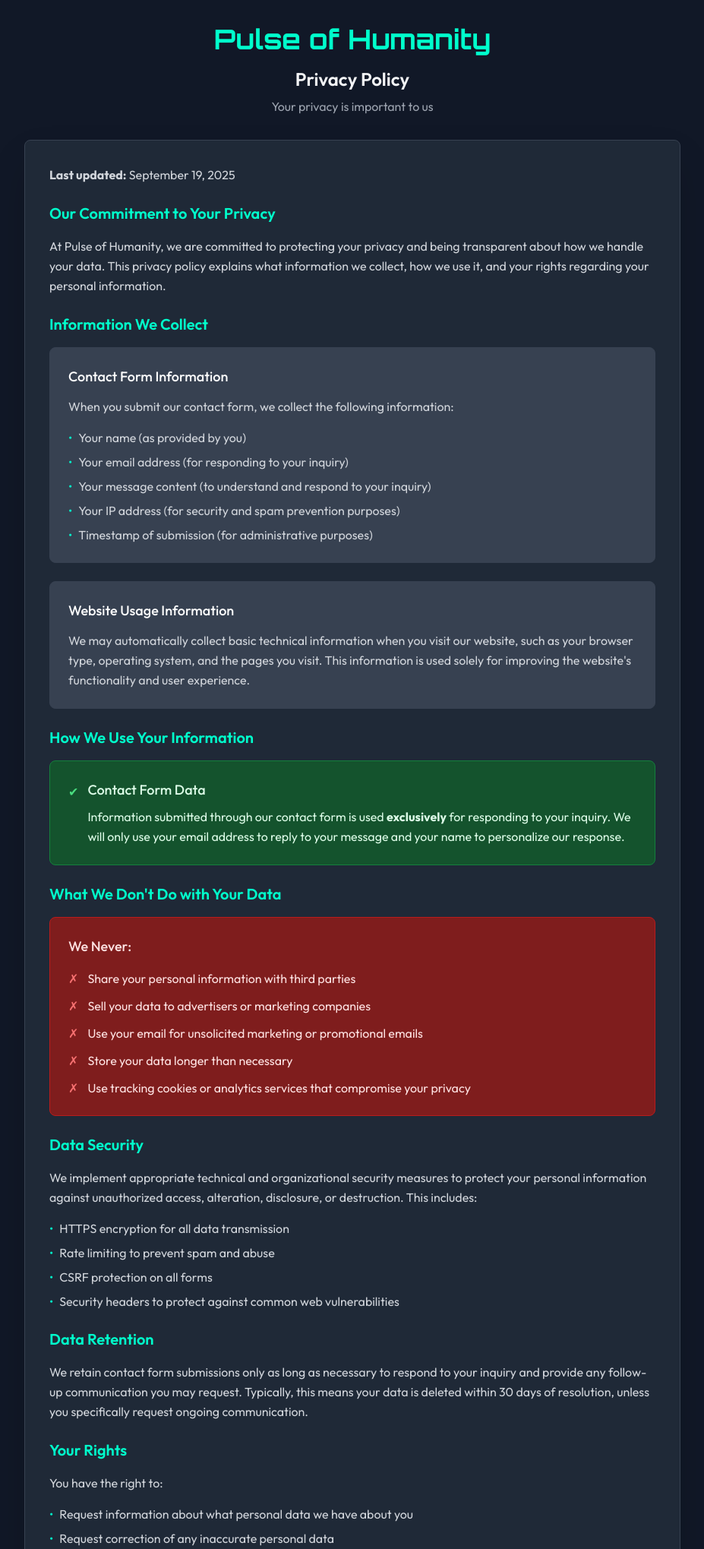
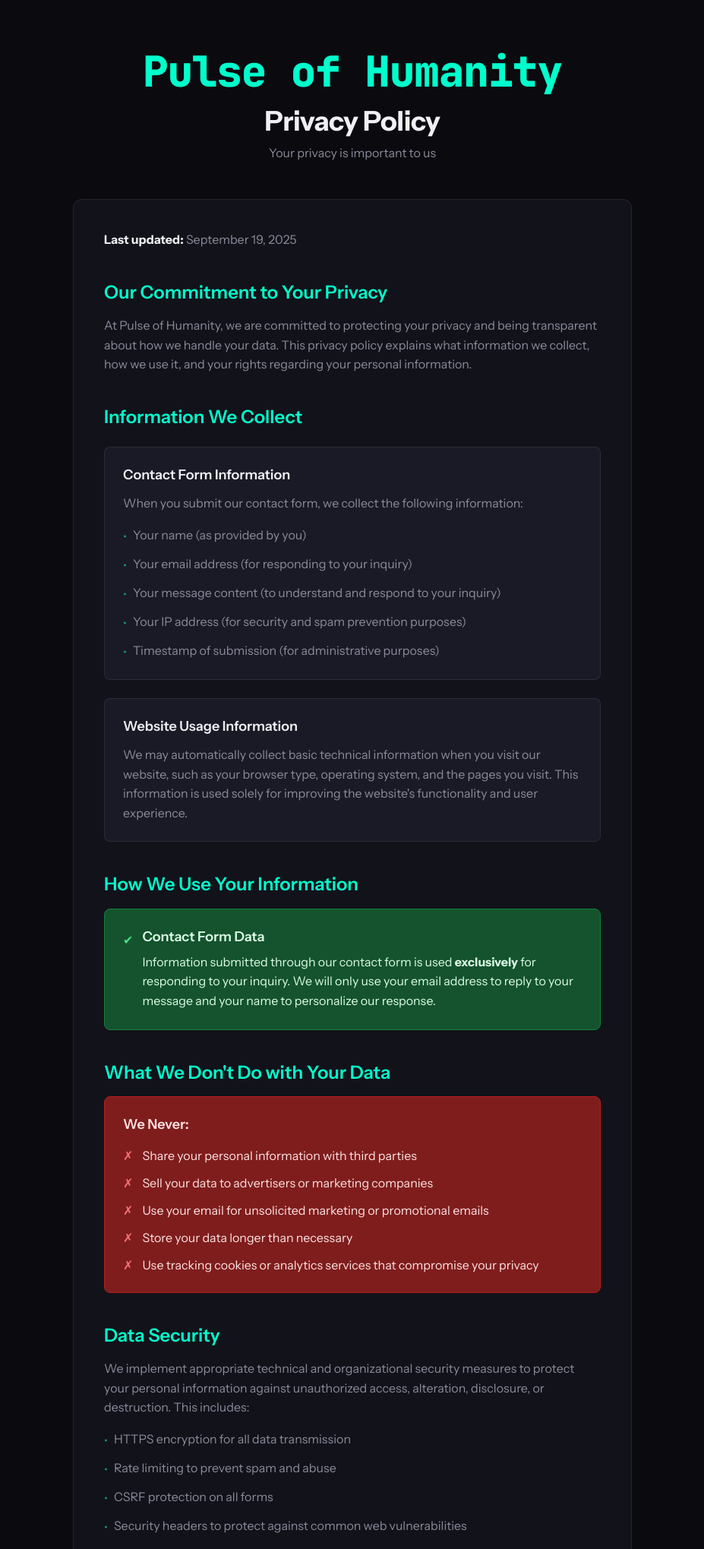
Before and after one commit to GnuJason/Pulse-of-Humanity, a Flask app: page /privacy in a window 1280 px wide. Shown: the top 2039 px of the page at 76% size, without its empty margins (176-1103 px from the left). Run offline with Flask 3, Linux system fonts and the light colour scheme.

Commit message:
P3: cinematic design overhaul — fonts, colors, motion, typography, footer
- Replace Orbitron+Outfit with JetBrains Mono (display) + Instrument Sans (body)
- Unify color system: darker palette (--bg-card, --bg-card-alt, --border-color)
- Add page-load motion choreography (fadeIn, scaleIn, staggered delays)
- Add typography scale classes (heading-xl/lg/md/sm, body-lg/md)
- Add atmospheric footer with gradient glow and backdrop-filter
- Update all templates to use new design system (no hardcoded grays)
- Respect prefers-reduced-motion throughout
- Rebuild Tailwind CSS with new utility classes

```diff
--- a/templates/base.html
+++ b/templates/base.html
@@ -9,8 +9,8 @@
   <link rel="preconnect" href="https://fonts.googleapis.com" />
   <link rel="preconnect" href="https://fonts.gstatic.com" crossorigin />
 
-  <!-- Fonts: Orbitron (display) + Outfit (body) -->
-  <link href="https://fonts.googleapis.com/css2?family=Orbitron:wght@700;900&family=Outfit:wght@300;400;500;600;700&display=swap" rel="stylesheet" />
+  <!-- Fonts: JetBrains Mono (counter/display) + Instrument Sans (body) -->
+  <link href="https://fonts.googleapis.com/css2?family=Instrument+Sans:wght@400;500;600;700&family=JetBrains+Mono:wght@700;800&display=swap" rel="stylesheet" />
 
   <!-- Tailwind CSS (compiled) -->
   <link rel="stylesheet" href="{{ url_for('static', filename='css/main.css') }}" />
@@ -20,22 +20,25 @@
       --accent: #00ffcc;
       --accent-glow: rgba(0, 255, 204, 0.7);
       --accent-strong: rgba(0, 255, 204, 1);
+      --accent-dim: rgba(0, 255, 204, 0.15);
       --bg-primary: #000000;
-      --bg-secondary: #111827;
-      --bg-card: #1f2937;
-      --bg-card-alt: #374151;
-      --border-color: #374151;
-      --text-primary: #ffffff;
-      --text-secondary: #9ca3af;
-      --text-muted: #6b7280;
+      --bg-secondary: #0a0a0f;
+      --bg-card: #12121a;
+      --bg-card-alt: #1a1a26;
+      --border-color: rgba(255, 255, 255, 0.08);
+      --text-primary: #f0f0f5;
+      --text-secondary: #8a8a9a;
+      --text-muted: #55556a;
       --success: #4ade80;
       --danger: #f87171;
-      --font-display: 'Orbitron', monospace, sans-serif;
-      --font-body: 'Outfit', sans-serif;
+      --font-display: 'JetBrains Mono', 'Courier New', monospace;
+      --font-body: 'Instrument Sans', system-ui, sans-serif;
     }
 
     body {
       font-family: var(--font-body);
+      background: var(--bg-secondary);
+      color: var(--text-primary);
     }
 
     /* Reduced-motion support */
@@ -46,30 +49,105 @@
         transition-duration: 0.01ms !important;
         scroll-behavior: auto !important;
       }
+      .reveal { opacity: 1; }
     }
 
     /* Page-load reveal choreography */
     @keyframes fadeInUp {
-      from { opacity: 0; transform: translateY(18px); }
+      from { opacity: 0; transform: translateY(24px); }
       to   { opacity: 1; transform: translateY(0); }
+    }
+
+    @keyframes fadeIn {
+      from { opacity: 0; }
+      to   { opacity: 1; }
+    }
+
+    @keyframes scaleIn {
+      from { opacity: 0; transform: scale(0.96); }
+      to   { opacity: 1; transform: scale(1); }
     }
 
     .reveal {
       opacity: 0;
-      animation: fadeInUp 0.7s ease-out forwards;
+      animation: fadeInUp 0.8s cubic-bezier(0.16, 1, 0.3, 1) forwards;
     }
 
-    .reveal-delay-1 { animation-delay: 0.12s; }
-    .reveal-delay-2 { animation-delay: 0.24s; }
-    .reveal-delay-3 { animation-delay: 0.40s; }
-    .reveal-delay-4 { animation-delay: 0.56s; }
-    .reveal-delay-5 { animation-delay: 0.72s; }
+    .reveal-fade {
+      opacity: 0;
+      animation: fadeIn 1s ease-out forwards;
+    }
+
+    .reveal-scale {
+      opacity: 0;
+      animation: scaleIn 0.7s cubic-bezier(0.16, 1, 0.3, 1) forwards;
+    }
+
+    .reveal-delay-1 { animation-delay: 0.15s; }
+    .reveal-delay-2 { animation-delay: 0.30s; }
+    .reveal-delay-3 { animation-delay: 0.50s; }
+    .reveal-delay-4 { animation-delay: 0.70s; }
+    .reveal-delay-5 { animation-delay: 0.90s; }
+
+    /* Typography scale */
+    .heading-xl {
+      font-family: var(--font-display);
+      font-size: clamp(2rem, 5vw, 3.5rem);
+      font-weight: 800;
+      letter-spacing: -0.02em;
+      line-height: 1.1;
+    }
+
+    .heading-lg {
+      font-size: clamp(1.5rem, 3vw, 2.25rem);
+      font-weight: 700;
+      letter-spacing: -0.01em;
+      line-height: 1.2;
+    }
+
+    .heading-md {
+      font-size: clamp(1.125rem, 2vw, 1.5rem);
+      font-weight: 600;
+      line-height: 1.3;
+    }
+
+    .heading-sm {
+      font-size: 1.125rem;
+      font-weight: 600;
+      line-height: 1.4;
+    }
+
+    .body-lg {
+      font-size: 1.125rem;
+      line-height: 1.7;
+    }
+
+    .body-md {
+      font-size: 1rem;
+      line-height: 1.6;
+    }
+
+    /* Atmospheric footer */
+    .site-footer {
+      position: relative;
+      background: linear-gradient(to top, rgba(0, 255, 204, 0.03), transparent);
+      border-top: 1px solid var(--border-color);
+    }
+
+    .site-footer::before {
+      content: '';
+      position: absolute;
+      inset: 0;
+      backdrop-filter: blur(12px);
+      -webkit-backdrop-filter: blur(12px);
+      pointer-events: none;
+    }
 
     {% block extra_styles %}{% endblock %}
   </style>
   {% block head_extra %}{% endblock %}
 </head>
-<body class="{% block body_class %}bg-[var(--bg-secondary)] text-white min-h-screen{% endblock %}">
+<body class="{% block body_class %}min-h-screen{% endblock %}">
 
   <!-- Skip to content -->
   <a href="#main-content"
@@ -85,15 +163,17 @@
   </main>
   {% endblock %}
 
-  <footer class="z-10 mt-auto py-3 sm:py-4 px-4 sm:px-6 {% block footer_class %}{% endblock %}">
-    <nav aria-label="Footer navigation" class="text-xs text-[var(--text-secondary)] text-center max-w-4xl mx-auto">
+  <footer class="site-footer z-10 mt-auto py-4 sm:py-5 px-4 sm:px-6 {% block footer_class %}{% endblock %}">
+    <nav aria-label="Footer navigation" class="relative z-10 text-xs text-center max-w-4xl mx-auto" style="color: var(--text-secondary);">
       {% block footer_content %}
       <p class="mb-1">
-        <a href="/about" class="underline hover:text-[var(--accent)] transition-colors">About</a> &bull;
-        <a href="/privacy" class="underline hover:text-[var(--accent)] transition-colors">Privacy</a> &bull;
-        <a href="/contact" class="underline hover:text-[var(--accent)] transition-colors">Contact Us</a>
+        <a href="/about" class="hover:text-[var(--accent)] transition-colors">About</a>
+        <span class="mx-1.5 opacity-30">/</span>
+        <a href="/privacy" class="hover:text-[var(--accent)] transition-colors">Privacy</a>
+        <span class="mx-1.5 opacity-30">/</span>
+        <a href="/contact" class="hover:text-[var(--accent)] transition-colors">Contact</a>
       </p>
-      <p class="mt-1">&copy; <span id="current-year"></span> Pulse of Humanity</p>
+      <p class="mt-1 opacity-50">&copy; <span id="current-year"></span> Pulse of Humanity</p>
       {% endblock %}
     </nav>
   </footer>
--- a/templates/privacy.html
+++ b/templates/privacy.html
@@ -3,85 +3,91 @@
 {% block title %}Privacy Policy | Pulse of Humanity{% endblock %}
 
 {% block content %}
-  <div class="container mx-auto px-4 py-8 max-w-4xl">
-    <header class="text-center mb-8 reveal">
-      <h1 class="text-4xl font-bold mb-4" style="font-family: var(--font-display);">
-        <a href="/" class="text-[var(--accent)] hover:opacity-80 transition-opacity">
+  <div class="container mx-auto px-4 py-12 sm:py-16 max-w-3xl">
+    <header class="text-center mb-12 reveal">
+      <a href="/" class="heading-xl text-[var(--accent)] hover:opacity-80 transition-opacity inline-block mb-3">
         Pulse of Humanity
       </a>
-      </h1>
-      <h2 class="text-2xl font-semibold text-gray-100">Privacy Policy</h2>
-      <p class="text-[var(--text-secondary)] mt-2">Your privacy is important to us</p>
+      <h1 class="heading-lg" style="color: var(--text-primary);">Privacy Policy</h1>
+      <p class="body-md mt-2" style="color: var(--text-secondary);">Your privacy is important to us</p>
     </header>
 
-    <div class="bg-[var(--bg-card)] rounded-lg p-8 shadow-2xl border border-[var(--border-color)] mb-8 reveal reveal-delay-1">
-      <div class="prose prose-invert max-w-none">
-        <p class="text-gray-300 mb-6 leading-relaxed">
-          <strong>Last updated:</strong> September 19, 2025
+    <div class="rounded-xl p-6 sm:p-10 mb-8 reveal reveal-delay-1"
+         style="background: var(--bg-card); border: 1px solid var(--border-color);">
+      <div class="space-y-10">
+        <p class="body-md" style="color: var(--text-secondary);">
+          <strong style="color: var(--text-primary);">Last updated:</strong> September 19, 2025
         </p>
 
-        <h3 class="text-xl font-semibold text-[var(--accent)] mb-4">Our Commitment to Your Privacy</h3>
-        <p class="text-gray-300 mb-6 leading-relaxed">
+        <section>
+          <h2 class="heading-md text-[var(--accent)] mb-4">Our Commitment to Your Privacy</h2>
+          <p class="body-md" style="color: var(--text-secondary);">
             At Pulse of Humanity, we are committed to protecting your privacy and being transparent about how we handle your data.
             This privacy policy explains what information we collect, how we use it, and your rights regarding your personal information.
           </p>
+        </section>
 
-        <h3 class="text-xl font-semibold text-[var(--accent)] mb-4">Information We Collect</h3>
-        <div class="bg-[var(--bg-card-alt)] rounded-lg p-6 border border-[var(--border-color)] mb-6">
-          <h4 class="text-lg font-medium text-white mb-3">Contact Form Information</h4>
-          <p class="text-gray-300 mb-4 leading-relaxed">
+        <section>
+          <h2 class="heading-md text-[var(--accent)] mb-6">Information We Collect</h2>
+          <div class="rounded-lg p-6 mb-6" style="background: var(--bg-card-alt); border: 1px solid var(--border-color);">
+            <h3 class="heading-sm mb-3" style="color: var(--text-primary);">Contact Form Information</h3>
+            <p class="body-md mb-4" style="color: var(--text-secondary);">
               When you submit our contact form, we collect the following information:
             </p>
-          <ul class="text-gray-300 space-y-2">
+            <ul class="space-y-3" style="color: var(--text-secondary);">
               <li class="flex items-start">
-              <span class="text-[var(--accent)] mr-2">&bull;</span>
+                <span class="text-[var(--accent)] mr-2 mt-0.5 opacity-60">&bull;</span>
                 Your name (as provided by you)
               </li>
               <li class="flex items-start">
-              <span class="text-[var(--accent)] mr-2">&bull;</span>
+                <span class="text-[var(--accent)] mr-2 mt-0.5 opacity-60">&bull;</span>
                 Your email address (for responding to your inquiry)
               </li>
               <li class="flex items-start">
-              <span class="text-[var(--accent)] mr-2">&bull;</span>
+                <span class="text-[var(--accent)] mr-2 mt-0.5 opacity-60">&bull;</span>
                 Your message content (to understand and respond to your inquiry)
               </li>
               <li class="flex items-start">
-              <span class="text-[var(--accent)] mr-2">&bull;</span>
+                <span class="text-[var(--accent)] mr-2 mt-0.5 opacity-60">&bull;</span>
                 Your IP address (for security and spam prevention purposes)
               </li>
               <li class="flex items-start">
-              <span class="text-[var(--accent)] mr-2">&bull;</span>
+                <span class="text-[var(--accent)] mr-2 mt-0.5 opacity-60">&bull;</span>
                 Timestamp of submission (for administrative purposes)
               </li>
             </ul>
           </div>
 
-        <div class="bg-[var(--bg-card-alt)] rounded-lg p-6 border border-[var(--border-color)] mb-6">
-          <h4 class="text-lg font-medium text-white mb-3">Website Usage Information</h4>
-          <p class="text-gray-300 leading-relaxed">
+          <div class="rounded-lg p-6" style="background: var(--bg-card-alt); border: 1px solid var(--border-color);">
+            <h3 class="heading-sm mb-3" style="color: var(--text-primary);">Website Usage Information</h3>
+            <p class="body-md" style="color: var(--text-secondary);">
               We may automatically collect basic technical information when you visit our website, such as your browser type,
               operating system, and the pages you visit. This information is used solely for improving the website's functionality
               and user experience.
             </p>
           </div>
+        </section>
 
-        <h3 class="text-xl font-semibold text-[var(--accent)] mb-4">How We Use Your Information</h3>
-        <div class="bg-green-900 border border-green-700 rounded-lg p-6 mb-6">
+        <section>
+          <h2 class="heading-md text-[var(--accent)] mb-4">How We Use Your Information</h2>
+          <div class="bg-green-900 border border-green-700 rounded-lg p-6">
             <div class="flex items-start">
               <span class="text-green-400 mr-3 mt-1">&#10004;</span>
               <div>
-              <h4 class="text-lg font-medium text-green-100 mb-2">Contact Form Data</h4>
-              <p class="text-green-100 leading-relaxed">
+                <h3 class="heading-sm text-green-100 mb-2">Contact Form Data</h3>
+                <p class="body-md text-green-100">
                   Information submitted through our contact form is used <strong>exclusively</strong> for responding to your inquiry.
                   We will only use your email address to reply to your message and your name to personalize our response.
                 </p>
               </div>
             </div>
           </div>
+        </section>
 
-        <h3 class="text-xl font-semibold text-[var(--accent)] mb-4">What We Don't Do with Your Data</h3>
-        <div class="bg-red-900 border border-red-700 rounded-lg p-6 mb-6">
-          <h4 class="text-lg font-medium text-red-100 mb-4">We Never:</h4>
+        <section>
+          <h2 class="heading-md text-[var(--accent)] mb-4">What We Don't Do with Your Data</h2>
+          <div class="bg-red-900 border border-red-700 rounded-lg p-6">
+            <h3 class="heading-sm text-red-100 mb-4">We Never:</h3>
             <ul class="text-red-100 space-y-3">
               <li class="flex items-start">
                 <span class="text-red-400 mr-3">&#10007;</span>
@@ -105,77 +111,87 @@
               </li>
             </ul>
           </div>
+        </section>
 
-        <h3 class="text-xl font-semibold text-[var(--accent)] mb-4">Data Security</h3>
-        <p class="text-gray-300 mb-4 leading-relaxed">
+        <section>
+          <h2 class="heading-md text-[var(--accent)] mb-4">Data Security</h2>
+          <p class="body-md mb-4" style="color: var(--text-secondary);">
             We implement appropriate technical and organizational security measures to protect your personal information against
             unauthorized access, alteration, disclosure, or destruction. This includes:
           </p>
-        <ul class="text-gray-300 space-y-2 mb-6">
+          <ul class="space-y-3" style="color: var(--text-secondary);">
             <li class="flex items-start">
-            <span class="text-[var(--accent)] mr-2">&bull;</span>
+              <span class="text-[var(--accent)] mr-2 mt-0.5 opacity-60">&bull;</span>
               HTTPS encryption for all data transmission
             </li>
             <li class="flex items-start">
-            <span class="text-[var(--accent)] mr-2">&bull;</span>
+              <span class="text-[var(--accent)] mr-2 mt-0.5 opacity-60">&bull;</span>
               Rate limiting to prevent spam and abuse
             </li>
             <li class="flex items-start">
-            <span class="text-[var(--accent)] mr-2">&bull;</span>
+              <span class="text-[var(--accent)] mr-2 mt-0.5 opacity-60">&bull;</span>
               CSRF protection on all forms
             </li>
             <li class="flex items-start">
-            <span class="text-[var(--accent)] mr-2">&bull;</span>
+              <span class="text-[var(--accent)] mr-2 mt-0.5 opacity-60">&bull;</span>
               Security headers to protect against common web vulnerabilities
             </li>
           </ul>
+        </section>
 
-        <h3 class="text-xl font-semibold text-[var(--accent)] mb-4">Data Retention</h3>
-        <p class="text-gray-300 mb-6 leading-relaxed">
+        <section>
+          <h2 class="heading-md text-[var(--accent)] mb-4">Data Retention</h2>
+          <p class="body-md" style="color: var(--text-secondary);">
             We retain contact form submissions only as long as necessary to respond to your inquiry and provide any follow-up
             communication you may request. Typically, this means your data is deleted within 30 days of resolution, unless you
             specifically request ongoing communication.
           </p>
+        </section>
 
-        <h3 class="text-xl font-semibold text-[var(--accent)] mb-4">Your Rights</h3>
-        <p class="text-gray-300 mb-4 leading-relaxed">You have the right to:</p>
-        <ul class="text-gray-300 space-y-2 mb-6">
+        <section>
+          <h2 class="heading-md text-[var(--accent)] mb-4">Your Rights</h2>
+          <p class="body-md mb-4" style="color: var(--text-secondary);">You have the right to:</p>
+          <ul class="space-y-3" style="color: var(--text-secondary);">
             <li class="flex items-start">
-            <span class="text-[var(--accent)] mr-2">&bull;</span>
+              <span class="text-[var(--accent)] mr-2 mt-0.5 opacity-60">&bull;</span>
               Request information about what personal data we have about you
             </li>
             <li class="flex items-start">
-            <span class="text-[var(--accent)] mr-2">&bull;</span>
+              <span class="text-[var(--accent)] mr-2 mt-0.5 opacity-60">&bull;</span>
               Request correction of any inaccurate personal data
             </li>
             <li class="flex items-start">
-            <span class="text-[var(--accent)] mr-2">&bull;</span>
+              <span class="text-[var(--accent)] mr-2 mt-0.5 opacity-60">&bull;</span>
               Request deletion of your personal data
             </li>
             <li class="flex items-start">
-            <span class="text-[var(--accent)] mr-2">&bull;</span>
+              <span class="text-[var(--accent)] mr-2 mt-0.5 opacity-60">&bull;</span>
               Withdraw consent for any data processing (though this may limit our ability to respond to your inquiry)
             </li>
           </ul>
+        </section>
 
-        <h3 class="text-xl font-semibold text-[var(--accent)] mb-4">Contact Us About Privacy</h3>
-        <p class="text-gray-300 mb-4 leading-relaxed">
+        <section>
+          <h2 class="heading-md text-[var(--accent)] mb-4">Contact Us About Privacy</h2>
+          <p class="body-md mb-4" style="color: var(--text-secondary);">
             If you have any questions about this privacy policy, want to exercise your rights regarding your personal data,
             or have concerns about how we handle your information, please don't hesitate to contact us.
           </p>
-        <p class="text-gray-300 leading-relaxed">
+          <p class="body-md" style="color: var(--text-secondary);">
             You can reach us through our <a href="/contact" class="text-[var(--accent)] hover:opacity-80 transition-opacity">contact form</a>,
             and we will respond to your privacy-related inquiries as quickly as possible.
           </p>
+        </section>
 
-        <h3 class="text-xl font-semibold text-[var(--accent)] mb-4">Changes to This Policy</h3>
-        <p class="text-gray-300 leading-relaxed">
+        <section>
+          <h2 class="heading-md text-[var(--accent)] mb-4">Changes to This Policy</h2>
+          <p class="body-md" style="color: var(--text-secondary);">
             We may update this privacy policy from time to time to reflect changes in our practices or for legal reasons.
             Any changes will be posted on this page with an updated "Last updated" date. We encourage you to review this
             policy periodically to stay informed about how we protect your privacy.
           </p>
+        </section>
       </div>
     </div>
   </div>
 {% endblock %}
-</html>
```
Also changed, not shown: templates/about.html (+43 -36 lines), templates/contact.html (+21 -22 lines), templates/index.html (+46 -30 lines), static/css/main.css. Lines whose indentation alone changed are shown as unchanged.
